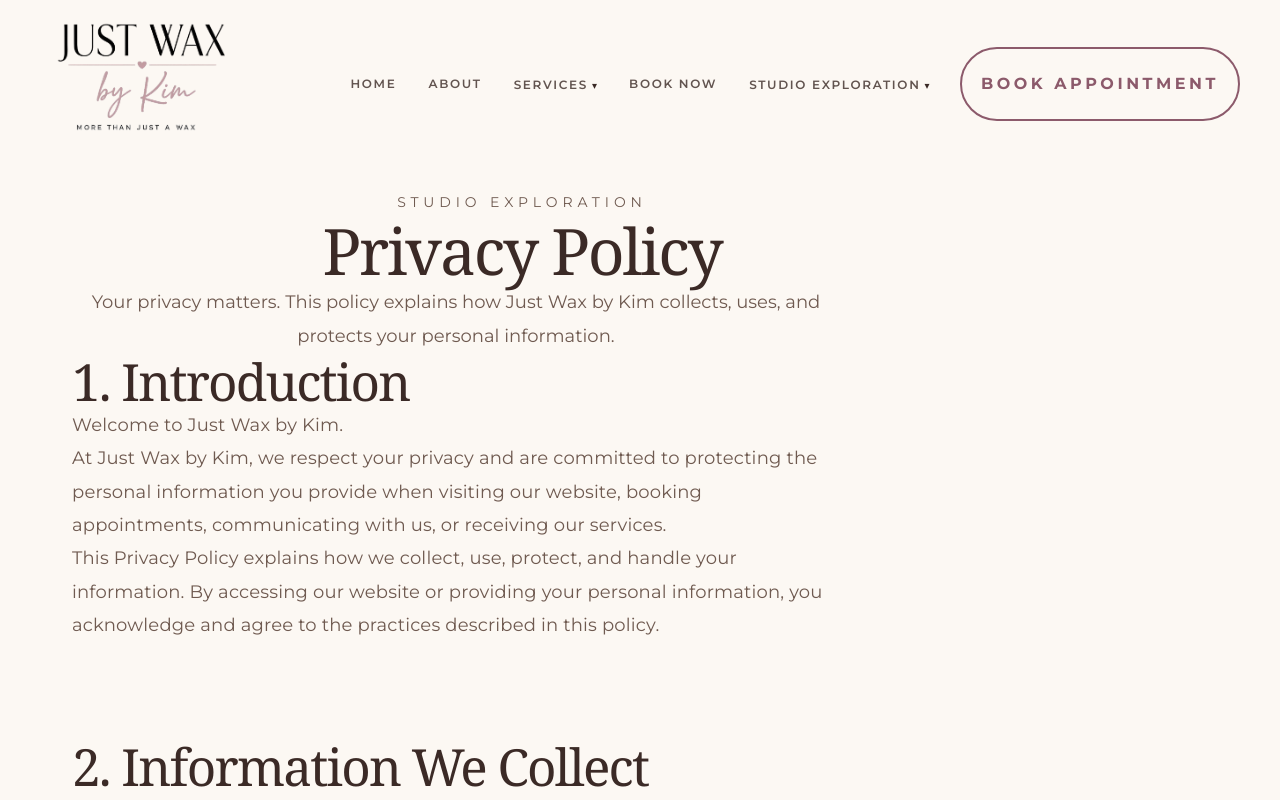
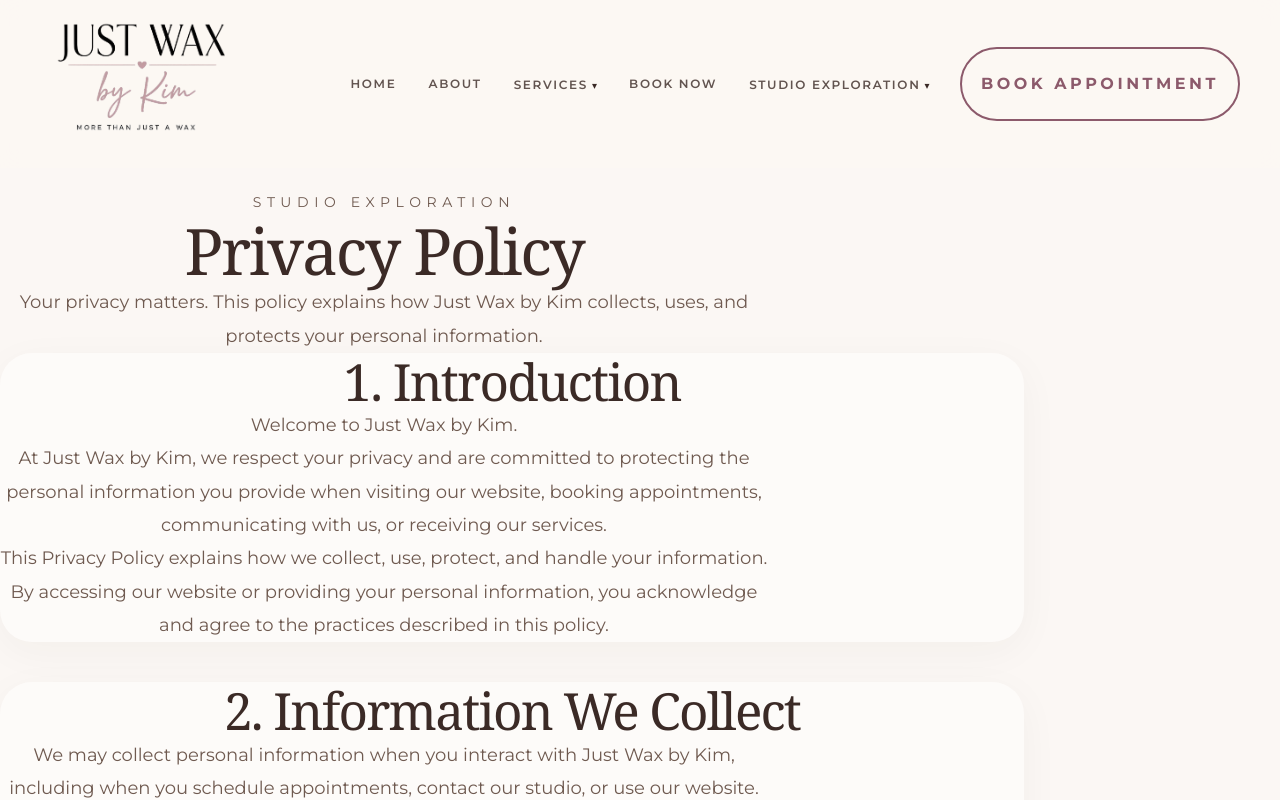
Before and after one commit to kevin-phan-25/just-wax-by-kim, a Next.js app: page /privacy-policy in a window 1280 px wide. Shown: the top 800 px of the page. Built offline with nearby package versions, Linux system fonts and the light colour scheme; a web font is replaced by a local one.

Commit message:
Revamp Privacy Policy layout and content
Updated the Privacy Policy presentation page with improved layout and readability enhancements.

```diff
--- a/features/privacy-policy/PrivacyPolicy.tsx
+++ b/features/privacy-policy/PrivacyPolicy.tsx
@@ -1,4 +1,6 @@
 /**
+ *
+ * ---
  * File:
  * features/privacy-policy/PrivacyPolicy.tsx
  *
@@ -6,10 +8,15 @@
  * Luxury Privacy Policy presentation page.
  *
  * Updates:
- * • Improved editorial spacing
- * • Added paragraph separation
- * • Removed restrictive text layout
- * • Better readability on mobile/tablet/desktop
+ * • Centered editorial layout
+ * • Removed restrictive grid columns
+ * • Added luxury section cards
+ * • Improved readability
+ * • Responsive mobile/tablet/desktop spacing
+ * • Unified Just Wax by Kim theme
+ *
+ * ---
+ *
  */
 
 import { privacyPolicySections } from "./privacy-policy.constants";
@@ -19,60 +26,48 @@ export default function PrivacyPolicy() {
     <section
       className="
         w-full
-        bg-[#FCF8F3]
+        bg-[#FBF7F4]
       "
     >
 
-      {/* Navbar clearance */}
-      <div className="h-[190px]" />
+      {/* Navbar Clearance */}
+      <div
+        className="
+          h-[168px]
+          md:h-[190px]
+        "
+      />
 
 
-      <div
+      {/* PAGE CONTAINER */}
+      <main
         className="
-          grid
-
-          grid-cols-[0.75in_1fr_0.75in]
-
-          lg:grid-cols-[0.75in_minmax(0,900px)_0.75in]
-
-          px-4
-          md:px-6
+          mx-auto
+          w-full
+          max-w-5xl
+          px-6
+          md:px-10
+          pb-24
         "
       >
 
 
-        {/* LEFT SPACER */}
-        <div />
-
-
-        {/* CENTER CONTENT */}
-        <main
-          className="
-            w-full
-          "
-        >
-
-
-          {/* PAGE HEADER */}
-
+        {/* HEADER */}
         <header
           className="
+            mx-auto
+            max-w-3xl
             text-center
-
             mb-20
-
-              md:mb-24
+            md:mb-28
           "
         >
 
           <p
             className="
               uppercase
-                tracking-[0.35em]
-
-                text-xs
-                md:text-sm
-
+              tracking-[0.4em]
+              text-sm
               text-[#8C5A6B]
             "
           >
@@ -83,13 +78,11 @@ export default function PrivacyPolicy() {
           <h1
             className="
               mt-6
-
               font-serif
-
               text-4xl
               md:text-5xl
               lg:text-6xl
-
+              leading-tight
               text-[#3B2A26]
             "
           >
@@ -99,17 +92,10 @@ export default function PrivacyPolicy() {
 
           <p
             className="
-                mt-10
-
-                mx-auto
-
-                max-w-3xl
-
+              mt-8
               text-base
               md:text-lg
-
               leading-relaxed
-
               text-[#8C7468]
             "
           >
@@ -118,45 +104,43 @@ export default function PrivacyPolicy() {
             your personal information.
           </p>
 
-
         </header>
 
 
 
-
-          {/* POLICY SECTIONS */}
-
+        {/* POLICY CONTENT */}
         <div
           className="
             flex
             flex-col
-
-              gap-20
-              md:gap-24
+            gap-8
+            md:gap-10
           "
         >
 
-            {privacyPolicySections.map(
-              (section) => (
+          {privacyPolicySections.map((section) => (
 
             <article
               key={section.title}
               className="
-                    w-full
+                rounded-[32px]
+                bg-white/40
+                px-6
+                py-8
+                md:px-10
+                md:py-10
+                shadow-[0_10px_40px_rgba(59,42,38,0.04)]
               "
             >
 
+
               {/* TITLE */}
-
               <h2
                 className="
-                      mb-8
-
+                  text-center
                   font-serif
-
                   text-2xl
                   md:text-3xl
-
                   text-[#3B2A26]
                 "
               >
@@ -165,45 +149,39 @@ export default function PrivacyPolicy() {
 
 
 
-                  {/* PARAGRAPHS */}
-
+              {/* CONTENT */}
               <div
                 className="
+                  mx-auto
+                  mt-8
                   max-w-3xl
-
-                      space-y-8
+                  space-y-6
                 "
               >
 
-                    {section.content.map(
-                      (paragraph) => (
+                {section.content.map((paragraph) => (
 
                   <p
                     key={paragraph}
                     className="
                       text-base
                       md:text-lg
-
-                            leading-[2]
-
-                            tracking-[0.01em]
-
+                      leading-[1.9]
+                      text-center
                       text-[#6F5A50]
                     "
                   >
                     {paragraph}
                   </p>
 
-                      )
-                    )}
+                ))}
 
               </div>
 
 
             </article>
 
-              )
-            )}
+          ))}
 
         </div>
 
@@ -211,13 +189,6 @@ export default function PrivacyPolicy() {
       </main>
 
 
-        {/* RIGHT SPACER */}
-        <div />
-
-
-      </div>
-
-
     </section>
   );
 }
```
Lines whose indentation alone changed are shown as unchanged.
